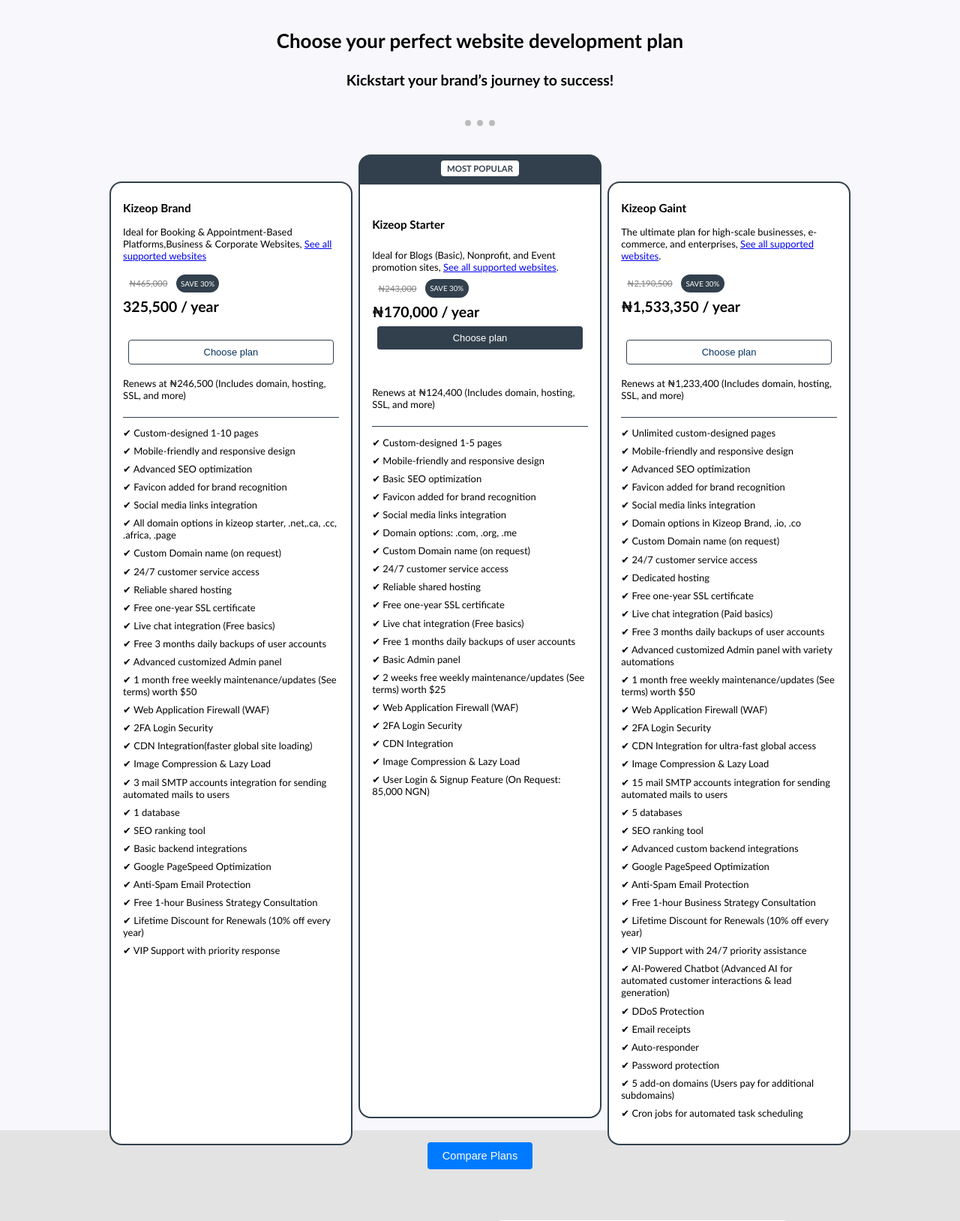
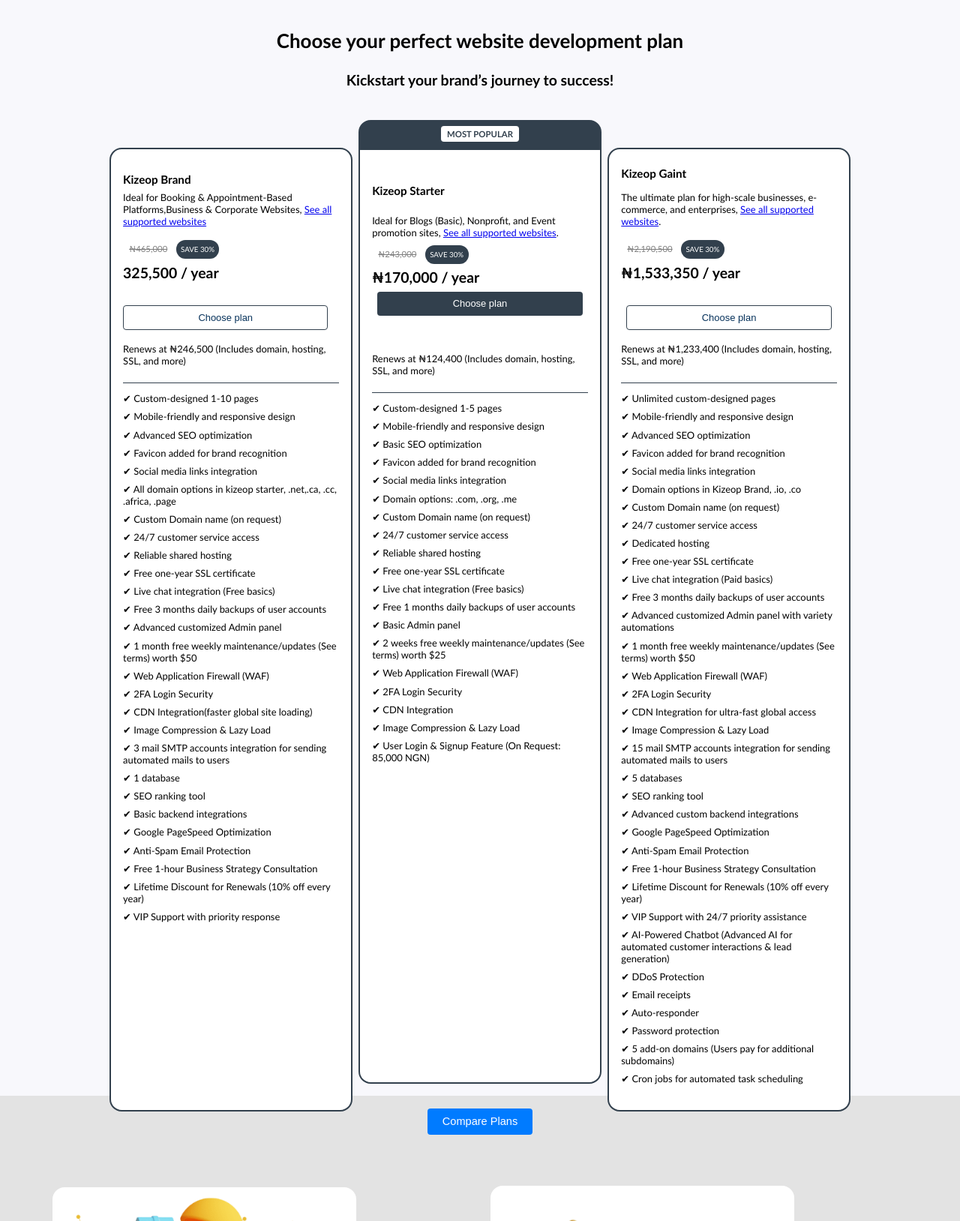
Before and after one commit to kelvinkizeop/kizeop, a PHP site: page /webpricing.html in a window 1280 px wide. Shown: the part 65-1693 px from the top of the page at 75% size. Run offline with PHP 8.4, Linux system fonts and the light colour scheme; some web fonts are replaced.

Commit message:
Add files via upload

```diff
--- a/pricing.css
+++ b/pricing.css
@@ -287,19 +287,10 @@
             transition: transform 0.3s ease-in-out;
         }
           .dots {
-            display: flex;
-            justify-content: center;
-            margin-bottom: 3%;
+            display: none;
+
           }
-          .dot {
-            width: 10px;
-            height: 10px;
-            margin: 0 5px;
-            background-color: #bbb;
-            border-radius: 50%;
-            cursor: pointer;
-            transition: background-color 0.3s;
-          }
+
         .plan-card {
             background: white;
             padding: 20px;
@@ -320,7 +311,21 @@
             border-top: 3px solid #32404D;
             position: relative;
             top: 45px;
+
         }
+        .plan-card-vip2{
+            background: white;
+            padding: 20px;
+            border-radius: 20px;
+            max-width: 400px;
+            text-align: center;
+            border: 3px solid #32404D;
+            border-top: 3px solid #32404D;
+            position: relative;
+            top: 45px;
+        }
+
+
         .plan-card h3,p{
             font-family: 'Trebuchet MS', 'Lucida Sans Unicode', 'Lucida Grande', 'Lucida Sans', Arial, sans-serif;
             text-align: start;
@@ -334,6 +339,12 @@
             bottom: 10px;
             position: relative;
 
+        }
+        .plan-card-vip2{
+            font-family: 'Trebuchet MS', 'Lucida Sans Unicode', 'Lucida Grande', 'Lucida Sans', Arial, sans-serif;
+            text-align: start;
+            bottom: 10px;
+            position: relative;
         }
         .plan-header {
             background-color: white;
@@ -820,6 +831,7 @@
     width: 2rem;
     height: 3rem;
     position: relative;
+    bottom: 6px;
 }
 .sidebar-submenu li a {
     font-size: 1rem;
@@ -838,8 +850,9 @@
   .all-plans-container{
     display: grid;
     grid-template-columns: repeat(3, minmax(400px, 1fr));
-    gap: 0px;
+    gap: 0%;
     transition: transform 0.3s ease-in-out;
+    overflow: hidden;
 }
   .dots {
     display: flex;
@@ -858,14 +871,27 @@
 .plan-card {
     padding: 20px;
     max-width: 400px;
-    margin: 20px;
+    margin: 70px;
+    width: 80%;
 }
 .plan-card-vip{
-    margin: 20px;
+    margin: 40px;
     padding: 20px;
     max-width: 400px;
+    position: relative;
+    right: 10%;
+    width: 80%;
 
 }
+.plan-card-vip2{
+    margin: 50px;
+    padding: 20px;
+    max-width: 400px;
+    position: relative;
+    left: 22%;
+    width: 80%;
+}
+
 
 .footer{
     grid-template-columns: repeat(1, minmax(200px, 1fr));
@@ -873,5 +899,4 @@
     margin-top: 5%;
 }
 
-
 }
--- a/webpricing.html
+++ b/webpricing.html
@@ -171,13 +171,12 @@
                 <span class="dot active"></span>
                 <span class="dot"></span>
                 <span class="dot"></span>
-
-
+                <span class="dot"></span>
           </div>
 
  <div class="all-plans-container">
 
-    <div class="plan-card-vip">
+    <div  class="plan-card-vip2">
 
         <h3>Kizeop Brand </h3>
         <p>Ideal for Booking & Appointment-Based Platforms,Business & Corporate Websites, <a href="#" class="open-modal" data-modal="kizeop-brand">See all supported websites</a></p>
```
Also changed, not shown: pricing.js (+33 -14 lines).
